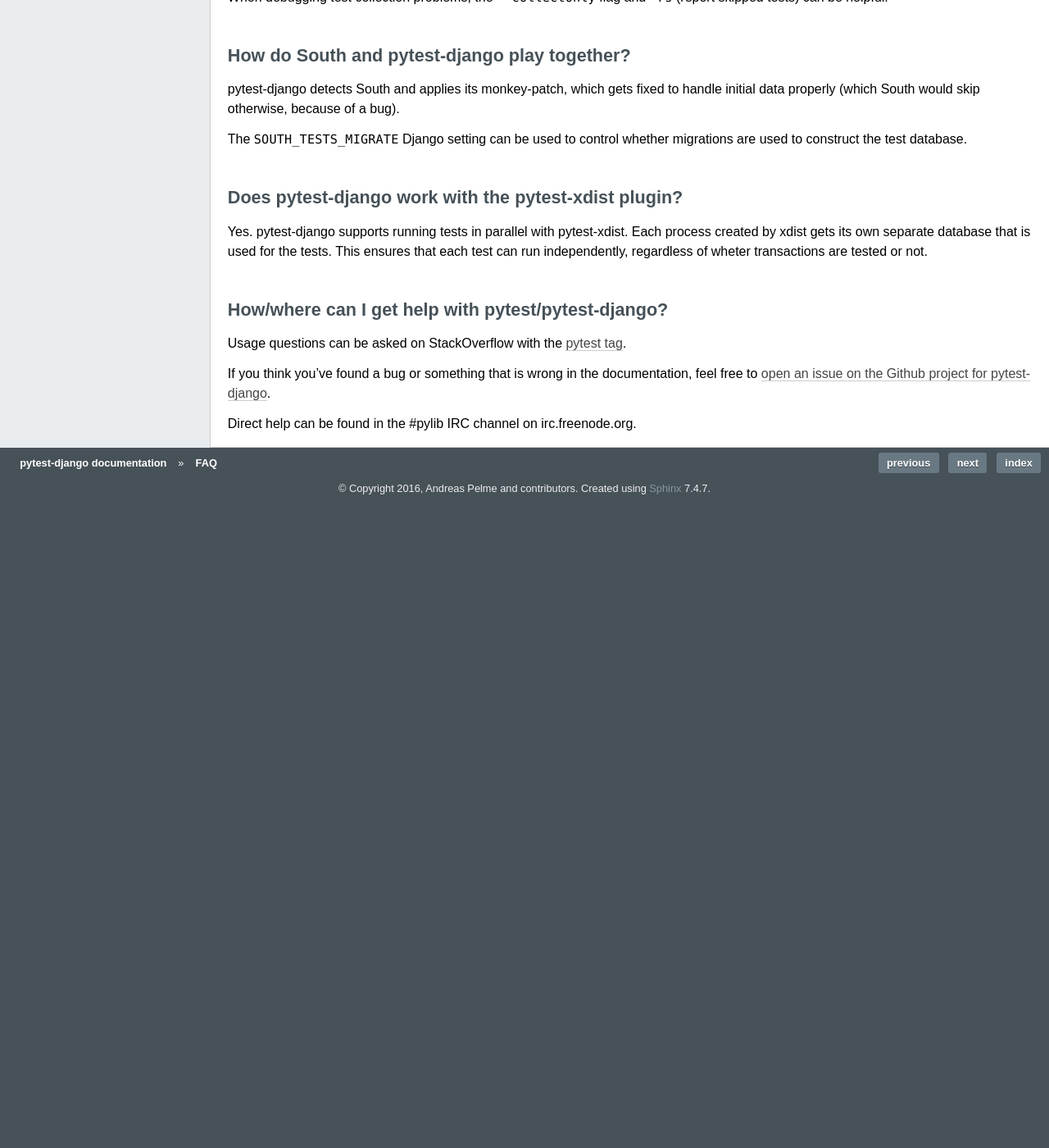
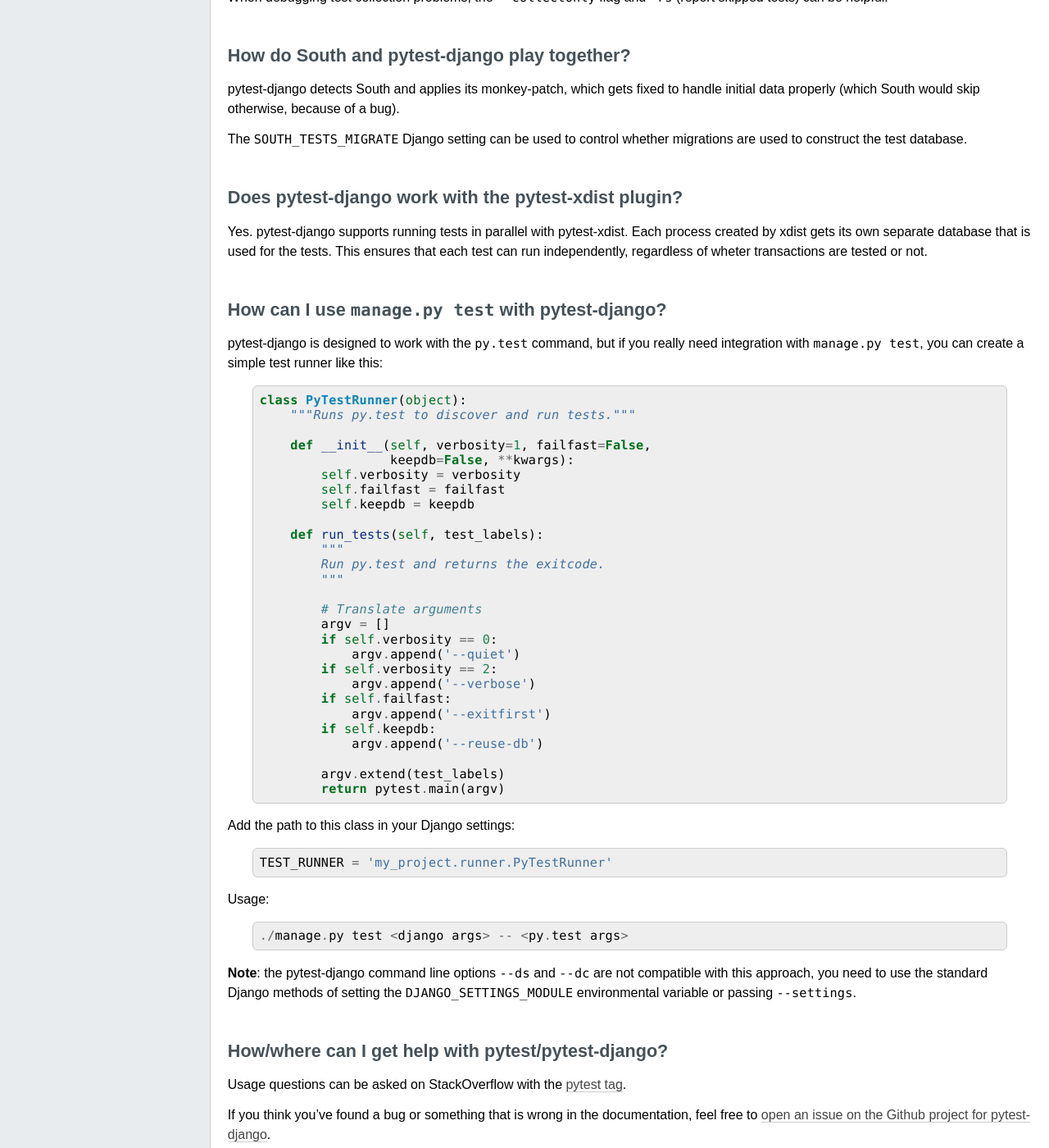
Before and after one commit to pytest-dev/pytest-django, a Sphinx documentation site: the page built from docs/faq.rst, in a window 1280 px wide and 1400 px high, scrolled down 820 px. Shown: the whole window at 82% size. Built offline with Sphinx 7.4.7, drawn with Linux system fonts in a browser that asks for light colours; before the commit the page ends 1450 px from its top, so only the background shows below that; some of the changed text lies outside the part shown.

Commit message:
add faq entry for a manage.py test integration

```diff
--- a/docs/faq.rst
+++ b/docs/faq.rst
@@ -63,6 +63,54 @@
 
 .. _faq-getting-help:
 
+How can I use ``manage.py test`` with pytest-django?
+----------------------------------------------------
+
+pytest-django is designed to work with the ``py.test`` command, but if you
+really need integration with ``manage.py test``, you can create a simple
+test runner like this::
+
+    class PyTestRunner(object):
+        """Runs py.test to discover and run tests."""
+
+        def __init__(self, verbosity=1, failfast=False,
+                     keepdb=False, **kwargs):
+            self.verbosity = verbosity
+            self.failfast = failfast
+            self.keepdb = keepdb
+
+        def run_tests(self, test_labels):
+            """
+            Run py.test and returns the exitcode.
+            """
+
+            # Translate arguments
+            argv = []
+            if self.verbosity == 0:
+                argv.append('--quiet')
+            if self.verbosity == 2:
+                argv.append('--verbose')
+            if self.failfast:
+                argv.append('--exitfirst')
+            if self.keepdb:
+                argv.append('--reuse-db')
+
+            argv.extend(test_labels)
+            return pytest.main(argv)
+
+Add the path to this class in your Django settings::
+
+    TEST_RUNNER = 'my_project.runner.PyTestRunner'
+
+Usage::
+
+    ./manage.py test <django args> -- <py.test args>
+
+**Note**: the pytest-django command line options ``--ds`` and ``--dc`` are not
+compatible with this approach, you need to use the standard Django methods of
+setting the ``DJANGO_SETTINGS_MODULE`` environmental variable or passing
+``--settings``.
+
 How/where can I get help with pytest/pytest-django?
 ---------------------------------------------------
 
```
